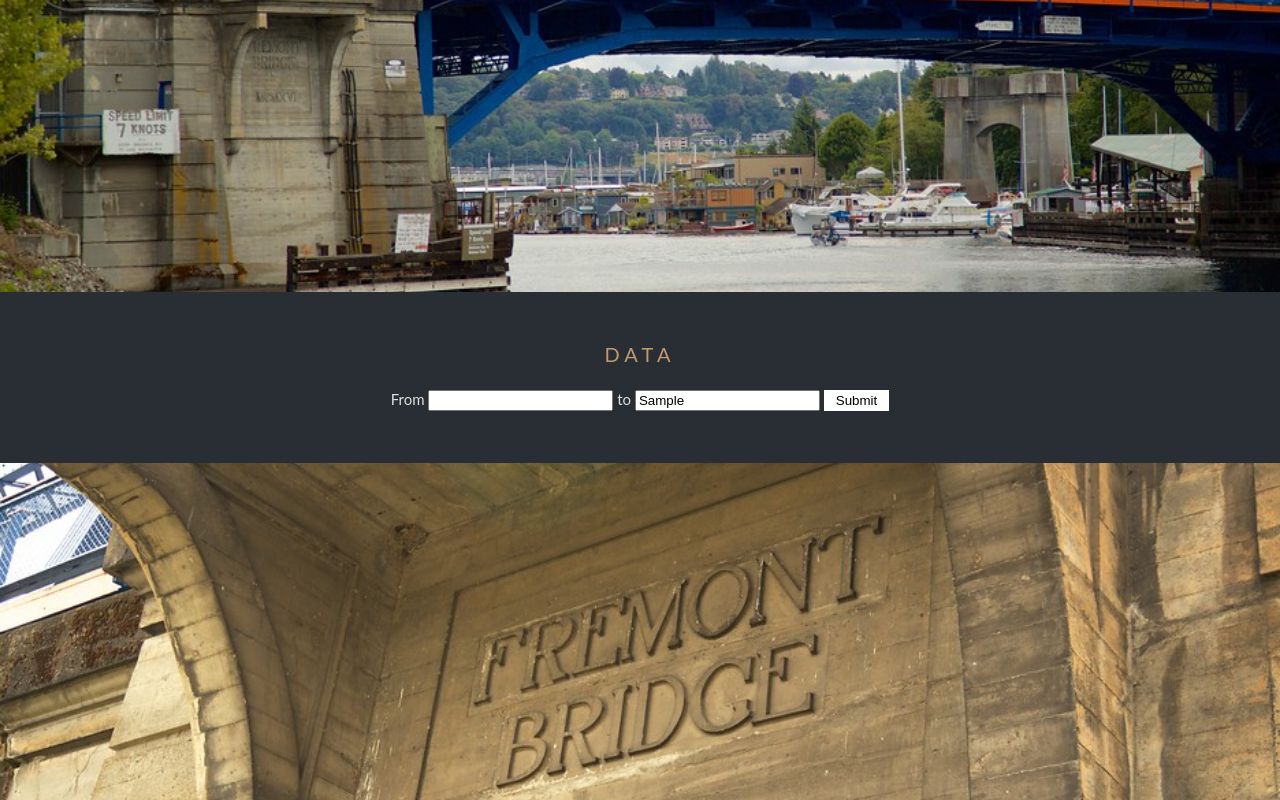
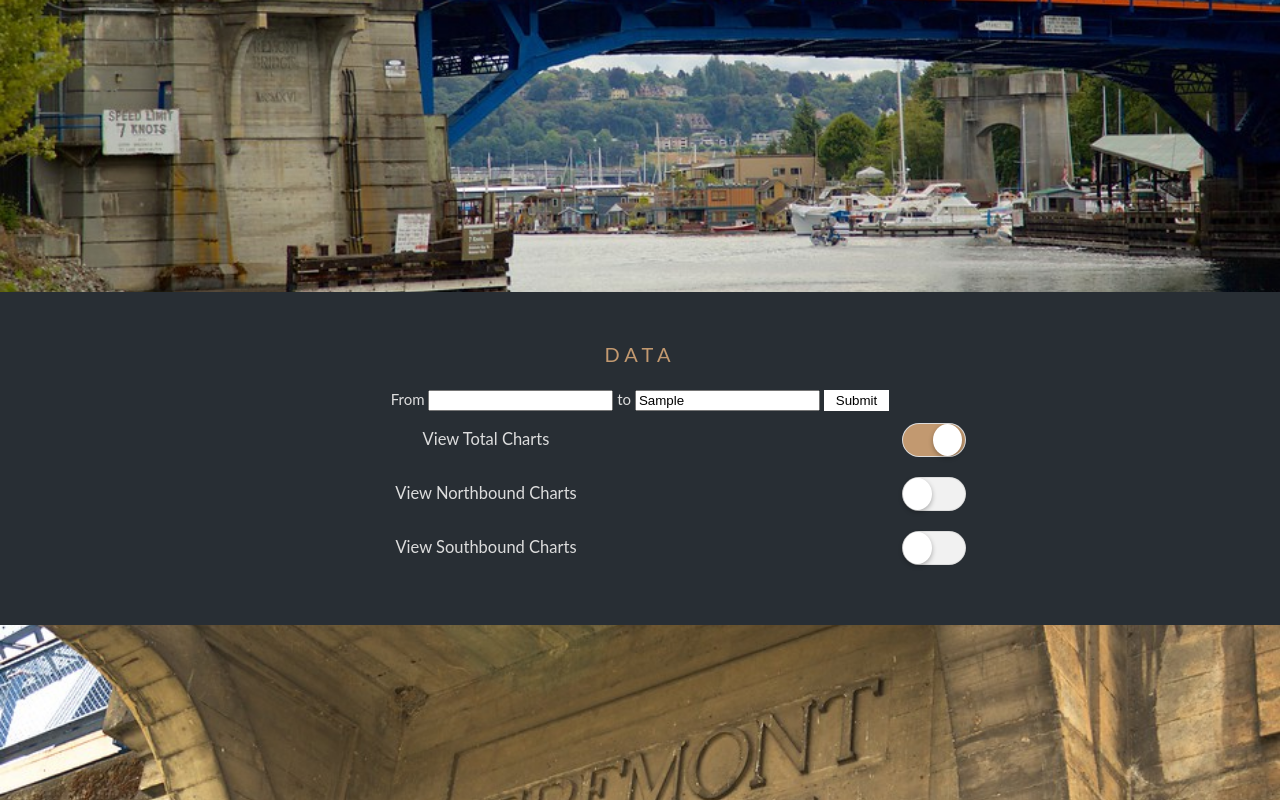
Before and after one commit to reganoneill/fremont-bike-tracker, a website: page index.html in a window 1280 px wide. Both pictures are taken after typing "Sample", "Sample" into the empty fields and a click on the button "Submit". Shown: the part 1317-2117 px from the top of the page. Drawn offline with nearby package versions, Linux system fonts and the light colour scheme; no server answers.

Commit message:
baller checkboxes for displaying charts

```diff
--- a/index.html
+++ b/index.html
@@ -51,9 +51,40 @@
       <h3 class="dataTitle">Data</h3>
       <label for="from">From </label><input type="text" id="from" name="from">
       <label for="to"> to </label><input type="text" id="to" name="to">
-      <button id="submit-dates">Submit</button>
+      <button id="submit-dates">Submit</button><br />
+
       <section id="stats"></section>
       <div id="generalStats"></div>
+      <div class="settings">
+
+        <div class="row">
+          <div class="question">View Total Charts</div>
+          <div class="switch">
+            <input id="totalToggle" class="cmn-toggle cmn-toggle-round" type="checkbox" checked>
+            <label for="totalToggle"></label>
+          </div>
+        </div><!-- /row -->
+
+        <div class="row">
+          <div class="question">
+            View Northbound Charts
+          </div>
+          <div class="switch">
+            <input id="nbToggle" class="cmn-toggle cmn-toggle-round" type="checkbox">
+            <label for="nbToggle"></label>
+          </div>
+        </div><!-- /row -->
+
+        <div class="row">
+          <div class="question">
+            View Southbound Charts
+          </div>
+          <div class="switch">
+            <input id="sbToggle" class="cmn-toggle cmn-toggle-round" type="checkbox">
+            <label for="sbToggle"></label>
+          </div>
+        </div><!-- /row -->
+      </div>
       <div class="dataGraphTrafficHourly"></div>
       <div class="dataGraphTrafficHourlyNB"></div>
       <div class="dataGraphTrafficHourlySB"></div>
@@ -93,7 +124,6 @@
     <script src="vendor/scripts/page.js"></script>
     <script src="vendor/scripts/handlebars.js"></script>
     <script src="vendor/scripts/moment.js"></script>
-    <script src="vendor/scripts/d3-history.min.js"></script>
     <script src="scripts/view/d3graphs.js"></script>
     <script src="/scripts/model/data.js"></script>
     <script src="/scripts/model/profiles.js"></script>
--- a/scripts/view/d3graphs.js
+++ b/scripts/view/d3graphs.js
@@ -1,6 +1,7 @@
 'use strict';
 (function(module) {
   var charts = {};
+
   charts.drawCharts = function() {
     var dataTraffic = traffic.allTraffic;
     var dataHourly = traffic.hourlyDataToDisplay;
@@ -386,9 +387,9 @@
     };
 
     if(traffic.allTraffic.length > 8760){
-      charts.displayMonthlyChart('avg', '.dataGraphMonthly','Total');
       charts.displayMonthlyChart('avgNb', '.dataGraphMonthlyNB','Northbound');
       charts.displayMonthlyChart('avgSb', '.dataGraphMonthlySB','Southbound');
+      charts.displayMonthlyChart('avg', '.dataGraphMonthly','Total');
     }
     if(traffic.allTraffic.length < 193){
       charts.displayDataTrafficChart('total', '.dataGraphTraffic', 'Total');
@@ -407,9 +408,7 @@
     charts.displayHourlyChart('avg', '.dataGraphHourly','Total');
     charts.displayHourlyChart('avgNb', '.dataGraphHourlyNB','Northbound');
     charts.displayHourlyChart('avgSb', '.dataGraphHourlySB','Southbound');
-
-    };
-
+  };
 
   module.charts = charts;
 })(window);
--- a/scripts/view/dataView.js
+++ b/scripts/view/dataView.js
@@ -6,6 +6,7 @@
 
   $('#submit-dates').on('click', function(e){
     e.preventDefault();
+    $('.settings').fadeIn();
     if ($('input#from').val() === ''){
       traffic.limitDates = false;
     }
@@ -108,7 +109,6 @@
           $('.initial-monthly-vals').append('Total bike crossings from the previous month ( ' + upToDateMonth + '/' + upToDateYear + ' ) : ' + displayFirstLoadVals.total + '</br> Total northbound bikers: ' + displayFirstLoadVals.totalNorth + '</br> Total southbound bikers: ' + displayFirstLoadVals.totalSouth);
           console.log('all good! we are up to date');
         }//end else
-
       }//end success
     });//end ajax request
 
@@ -116,7 +116,47 @@
     $('.initial-allTime-vals').append('Total Bike Crossings Since 1 January 2013 (the first full year data started to be collected): ' + traffic.initialObj.total + '</br> Total Northbound: ' + traffic.initialObj.totalNorth + '</br> Total Southbound: ' + traffic.initialObj.totalSouth);
 
   };
-// traffic.loadImmediately();
+
+  $('#totalToggle').change(function () {
+    if ($(this).is(':checked')) {
+      $('.dataGraphTrafficHourly, .dataGraphTraffic, .dataGraphHourly, .dataGraphDaily, .dataGraphMonthly').fadeIn();
+    } else {
+      $('.dataGraphTrafficHourly, .dataGraphTraffic, .dataGraphHourly, .dataGraphDaily, .dataGraphMonthly').hide();
+    }
+  });
+  $('#nbToggle').change(function () {
+    if ($(this).is(':checked')) {
+      $('.dataGraphTrafficHourlyNB, .dataGraphTrafficNB, .dataGraphHourlyNB, .dataGraphDailyNB, .dataGraphMonthlyNB').fadeIn();
+    } else {
+      $('.dataGraphTrafficHourlyNB, .dataGraphTrafficNB, .dataGraphHourlyNB, .dataGraphDailyNB, .dataGraphMonthlyNB').hide();
+    }
+  });
+  $('#sbToggle').change(function () {
+    if ($(this).is(':checked')) {
+      $('.dataGraphTrafficHourlySB, .dataGraphTrafficSB, .dataGraphHourlySB, .dataGraphDailySB, .dataGraphMonthlySB').fadeIn();
+    } else {
+      $('.dataGraphTrafficHourlySB, .dataGraphTrafficSB, .dataGraphHourlySB, .dataGraphDailySB, .dataGraphMonthlySB').hide();
+    }
+  });
+  // <div class="dataGraphTrafficHourly"></div>
+  // <div class="dataGraphTrafficHourlyNB"></div>
+  // <div class="dataGraphTrafficHourlySB"></div>
+  //
+  // <div class="dataGraphTraffic"></div>
+  // <div class="dataGraphTrafficNB"></div>
+  // <div class="dataGraphTrafficSB"></div>
+  //
+  // <div class="dataGraphHourly"></div>
+  // <div class="dataGraphHourlyNB"></div>
+  // <div class="dataGraphHourlySB"></div>
+  //
+  // <div class="dataGraphDaily"></div>
+  // <div class="dataGraphDailyNB"></div>
+  // <div class="dataGraphDailySB"></div>
+  //
+  // <div class="dataGraphMonthly"></div>
+  // <div class="dataGraphMonthlyNB"></div>
+  // <div class="dataGraphMonthlySB"></div>
 
 
   module.trafficView = trafficView;
--- a/styles/style.css
+++ b/styles/style.css
@@ -178,6 +178,103 @@
 
 /*
 
+Toggle Switches For Chart Viewing
+
+*/
+
+.settings {
+  display: table;
+  width: 80%;
+  display: none;
+
+}
+.settings .row {
+  display: table-row;
+  width: 60%;
+  margin: auto;
+
+}
+.settings .question,
+.settings .switch {
+  display: table-cell;
+  vertical-align: middle;
+  padding: 10px;
+  width: 100%;
+}
+.settings .question {
+  font-size: 1.1em;
+}
+
+.switch{
+
+}
+
+.cmn-toggle {
+  position: absolute;
+  margin-left: -9999px;
+  visibility: hidden;
+}
+.cmn-toggle + label {
+  display: block;
+  position: relative;
+  cursor: pointer;
+  outline: none;
+  -webkit-user-select: none;
+  -moz-user-select: none;
+  -ms-user-select: none;
+  user-select: none;
+}
+
+input.cmn-toggle-round + label {
+  padding: 2px;
+  width: 60px;
+  height: 30px;
+  background-color: #dddddd;
+  border-radius: 30px;
+}
+input.cmn-toggle-round + label:before, input.cmn-toggle-round + label:after {
+  display: block;
+  position: absolute;
+  top: 1px;
+  left: 1px;
+  bottom: 1px;
+  content: "";
+}
+input.cmn-toggle-round + label:before {
+  right: 1px;
+  background-color: #f1f1f1;
+  border-radius: 30px;
+  transition: background 0.4s;
+}
+input.cmn-toggle-round + label:after {
+  width: 29px;
+  background-color: #fff;
+  border-radius: 100%;
+  box-shadow: 0 2px 5px rgba(0, 0, 0, 0.3);
+  transition: margin 0.4s;
+}
+#totalToggle:checked + label:before{
+  background-color: #c29970;
+}
+#nbToggle:checked + label:before{
+  background-color: #FF4500;
+}
+#sbToggle:checked + label:before{
+  background-color: #0072ab;
+}
+input.cmn-toggle-round:checked + label:after {
+  margin-left: 30px;
+}
+
+.dataGraphTrafficHourlyNB, .dataGraphTrafficNB, .dataGraphHourlyNB, .dataGraphDailyNB, .dataGraphMonthlyNB,
+.dataGraphTrafficHourlySB, .dataGraphTrafficSB, .dataGraphHourlySB, .dataGraphDailySB, .dataGraphMonthlySB{
+  display: none;
+}
+
+
+
+/*
+
 MEDIA QUERIES FOR SVGS
 
 */
```
Lines whose indentation alone changed are shown as unchanged.
